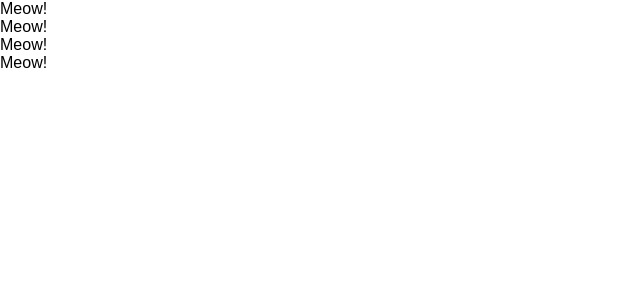
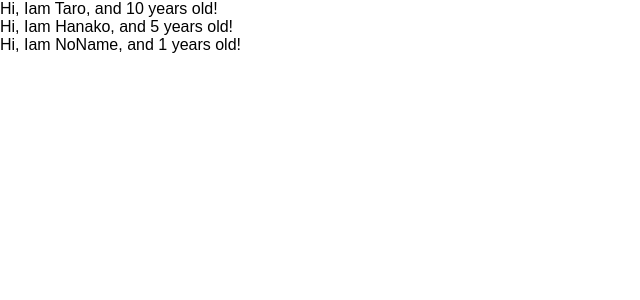
Before and after one commit to takuya-06/react-redux-crud-application, a React (Create React App) app: page / in a window 1280 px wide. Shown: the top 300 px of the page, without its empty margins (0-640 px from the left). Built offline with nearby package versions, Linux system fonts and the light colour scheme.

Commit message:
learn props of componet

```diff
--- a/src/App.js
+++ b/src/App.js
@@ -1,32 +1,31 @@
+import userEvent from '@testing-library/user-event';
 import React from 'react';
 
-//class App extends Component {
-//    render() {
-        //return <h1>Hello, world!</h1>;
-//        return(
-//            <React.Fragment>
-//            <label htmlFor="bar">bar</label>
-//            <input type="text" onChange={() => {console.log("I Clicked.")}} />
-//            </React.Fragment>
-//        )
-        //return <input type="text" onChange={() => {console.log("I Clicked.")}} />;
-//    }
-//}
-
 const App = () => {
+    const profiles = [
+        { name: "Taro", age: 10 },
+        { name: "Hanako", age: 5},
+        { name: "NoName"}
+    ]
     return(
         <div>
-            <Cat />
-            <Cat />
-            <Cat />
-            <Cat />
+            {
+                profiles.map((profiles, index) => {
+                    return <User name={profiles.name} age={profiles.age} key={index} />
+
+                })
+            }
         </div>
 
     )
 }
 
-const Cat = () => {
-    return <div>Meow!</div>
+const User = (props) => {
+    return <div>Hi, Iam {props.name}, and {props.age} years old!</div>
+}
+
+User.defaultProps = {
+    age: 1
 }
 
 export default App;
```
